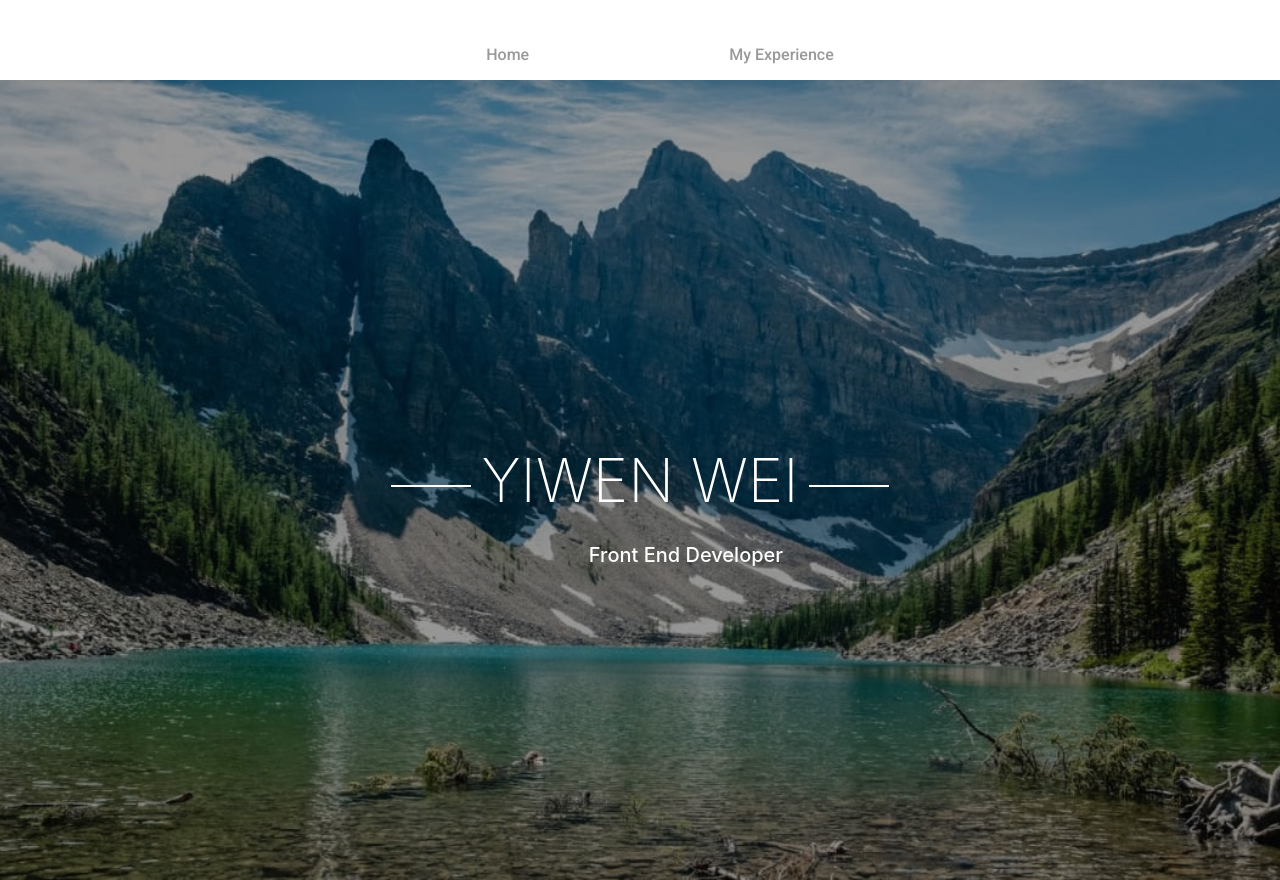
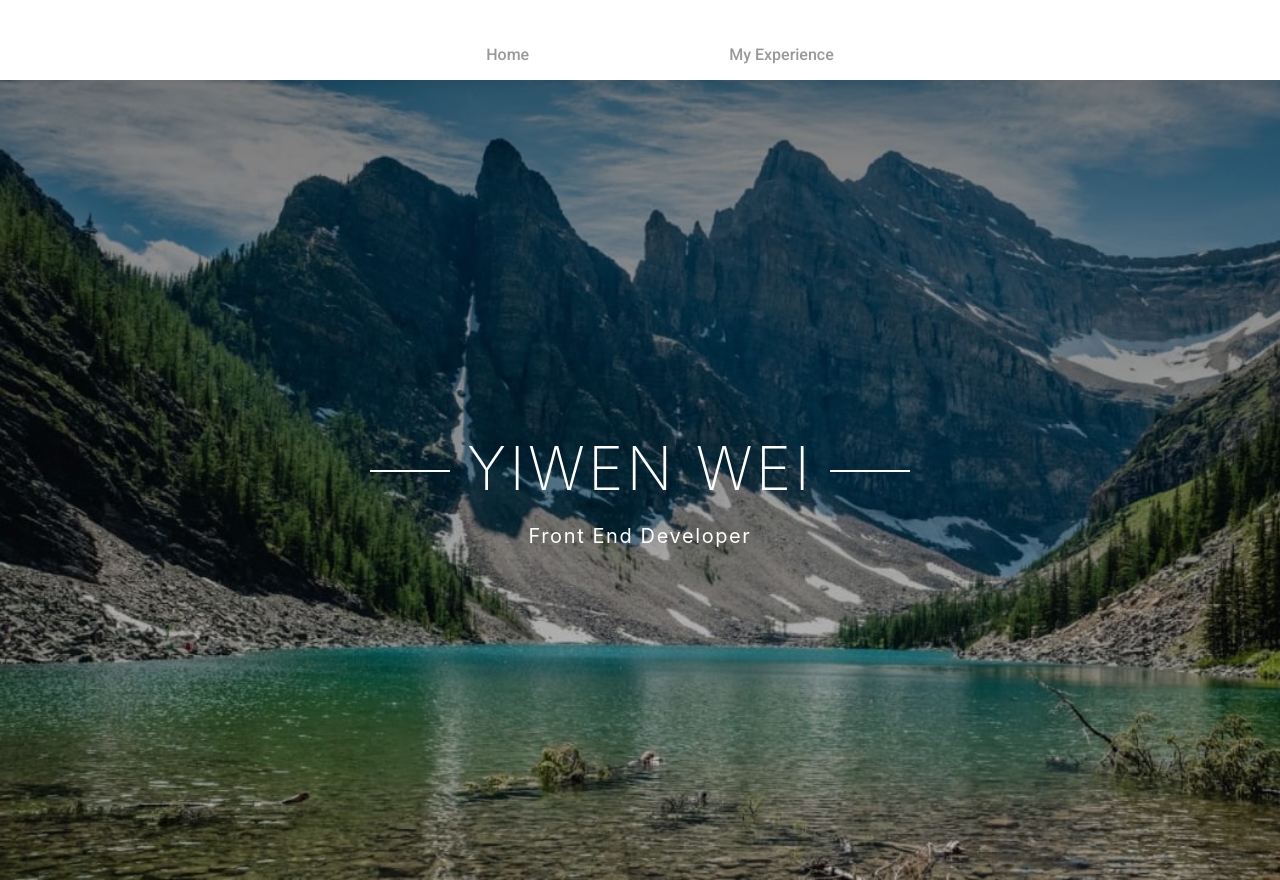
Before and after one commit to YiwenWei/YW_portfolio, a plain HTML site: page index.html in a window 1280 px wide. Shown: the top 880 px of the page. Drawn offline with Linux system fonts and the light colour scheme; a web font is replaced by a local one.

Commit message:
mountain without table but mutiple layers

```diff
--- a/index.html
+++ b/index.html
@@ -1,13 +1,16 @@
 <!doctype html>
 <html lang="en">
+
 <head>
   <meta charset="utf-8">
   <title>Yiwen Wei's Profile</title>
   <meta name="viewport" content="width=device-width, initial-scale=1.0">
   <link rel="stylesheet" href="styles.css">
-  <link href="https://fonts.googleapis.com/css?family=Muli%7CRoboto:400,300,500,700,900" rel="stylesheet"></head>
+  <link href="https://fonts.googleapis.com/css?family=Muli%7CRoboto:400,300,500,700,900" rel="stylesheet">
+</head>
+
 <body>
-
+  <header>
     <div class="main-nav">
       <ul class="nav">
         <!-- <li class="name">YIWEN WEI</li> -->
@@ -16,15 +19,18 @@
       </ul>
     </div>
 
-    <header>
-      <div class="dimming">
-        <h1 class="tag name">YIWEN WEI</h1>
+    <div class="mountain">
+      <div class="content">
+        <div class="dash">
         </div>
-      <div id="fed">
+        <h1 class="name">YIWEN WEI</h1>
+        <div class="dash">
+        </div>
+        <h2 class="fed">
           <p>Front End Developer</p>
+        </h2>
       </div>
-
-      <!-- <p class="tag location">My home is Beijing, China.</p> -->
+    </div>
   </header>
 
   <div class="intro">
@@ -64,4 +70,5 @@
     <p class="copyright">Copyright 2018, Yiwen Wei</p>
   </footer>
 </body>
+
 </html>
--- a/styles.css
+++ b/styles.css
@@ -1,4 +1,5 @@
-/* Global Layout Set-up */
+/* Global Layout Set-up ------------ */
+
 * {
   box-sizing: border-box;
 }
@@ -11,12 +12,14 @@ body {
   color: #222;
   background: white;
 }
+
 /* Link Styles */
 
 a {
   text-decoration: none;
   color: #999;
 }
+
 a:hover {
   color: #6633ff;
 }
@@ -31,9 +34,8 @@ a:hover {
   position: table;
   text-align: center;
   margin: 0 auto;
+}
 
-  /* margin-top: 50%; */
-}
 .main-nav ul {
   min-width: 300px;
   display: inline-block;
@@ -42,9 +44,9 @@ a:hover {
   list-style-type: none;
   margin: auto;
   padding-top: 10px;
+}
 
-}
-.main-nav li{
+.main-nav li {
   display: table-cell;
   text-transform: capitalize;
   padding-left: 100px;
@@ -52,47 +54,83 @@ a:hover {
   padding-top: 35px;
   font-weight: 500;
   color: red;
-  /* color: rgb(102, 119, 136); */
-  /* display: inline; */
 }
-
 
 .nav a {
   transition: all .5s;
 }
+
 .nav a:hover {
   color: grey;
 }
 
-header {
+.mountain {
   text-align: center;
-  background: url('images/background.png') no-repeat top center ;
+  background: linear-gradient(rgba(0, 0, 0, 0.50), rgba(0, 0, 0, 0.20)), url('images/background.png');
   background-size: cover;
-  overflow: hidden;
-  /* padding-top: 60px; */
-  background-color: transparent;
-  background-position: 50% 50%;
-}
-header {
-  line-height: 1.5;
-  text-align: center;
+  height: 800px;
+  /* overflow: hidden; */
+  /* background-color: transparent; */
+  /* background-position: 50% 50%; */
+  /* line-height: 1.5; */
+  /* text-align: center; */
+  display: flex;
+  justify-content: center;
+  align-items: center;
 }
 
-div.dimming {
-  display: table;
-  width: 100%;
-  background-color: rgba(0, 0, 0, 0.39);
+.content {
+  text-align: center;
+  width: 700px;
+  letter-spacing: .2rem;
 }
-.intro p{
+
+.name {
+  display: inline-block;
+  color: white;
+  font-size: 60px;
+  font-family: -apple-system, helvetica, sans-serif;
+  font-weight: 200;
+  margin-bottom: 0;
+}
+
+.dash {
+  content: "";
+  display: inline-block;
+  height: 2px;
+  /* top: 30%; */
+  margin: 40px 10px 18px 10px;
+  width: 80px;
+  background-color: white;
+}
+
+.fed {
+  text-align: center;
+  top: 90px;
+  color: white;
+  font-size: 20px;
+  font-weight: 400;
+  font-family: -apple-system, helvetica, sans-serif;
+  letter-spacing: 0.1rem;
+}
+
+.location {
+  background-color: #222;
+  color: yellow;
+}
+
+.intro p {
   text-align: center;
   margin: auto;
-  width: 400px;
+  width: 500px;
   font-size: 26px;
   font-family: -apple-system, helvetica, sans-serif;
-  font-weight: 700;
-  color:rgb(85,85,85);
+  font-weight: 600;
+  color: rgb(85, 85, 85);
   line-height: 34.8px;
+  letter-spacing: 0.1rem;
 }
+
 .intro .profile-image {
   object-fit: cover;
   margin-top: 50px;
@@ -103,50 +141,10 @@ div.dimming {
   transition: all .5s;
   margin: 100px;
 }
+
 .intro .profile-image:hover {
   transform: scale(1.2);
 }
-h1.tag {
-  /* background-color: #efefef; */
-  color: white;
-  padding: 10px;
-  border-radius: 5px;
-  display: table;
-  margin: 10px auto;
-  font-size: 60px;
-  font-family: -apple-system, helvetica, sans-serif;
-  font-weight: 200;
-  vertical-align: middle;
-  display: table-cell;
-  /* float: left; */
-}
-h1.tag::before, h1.tag::after {
-  content: "";
-  display: inline-block;
-  vertical-align: middle;
-  height: 2px;
-  margin: 0 10px;
-  width: 80px;
-  background-color: white;
-}
-
-#fed{
-  top: 90px;
-  color: white;
-  font-size: 20px;
-  font-weight: 500;
-  font-family: -apple-system, helvetica, sans-serif;
-  position: absolute;
-  text-align: center;
-  top: 520px;
-  margin-left: 46%;
-}
-
-.location {
-  background-color: #222;
-  color: yellow;
-}
-
 
 .card {
   margin: 30px;
@@ -158,15 +156,17 @@ h1.tag::before, h1.tag::after {
   border-radius: 6px;
   transition: all .5s;
 }
-.card h2{
+
+.card h2 {
   text-align: center;
   font-family: -apple-system, helvetica, sans-serif;
 }
+
 .card:hover {
   border-color: #ff99ff;
 }
 
-ul.skills {
+ul .skills {
   padding: 0;
   text-align: center;
 }
@@ -174,14 +174,14 @@ ul.skills {
 .skills li {
   border-radius: 6px;
   display: inline-block;
-  background: #ff9904;
-  color: white;
+  /* background: #ff9904; */
+  color: rgb(94, 149, 22);
   padding: 5px 10px;
   margin: 2px;
 }
 
 .skills li:nth-child(odd) {
-  background: #0399ff;
+  /* background: #0399ff; */
 }
 
 footer {
@@ -218,27 +218,33 @@ a.social {
   opacity: .4;
   transition: all .5s;
 }
+
 a.twitter {
   background-image: url(images/twitter.svg);
 }
+
 a.linkedin {
   background-image: url(images/linkedin.svg);
 }
+
 a.github {
   background-image: url(images/github.svg);
 }
+
 a.social:hover {
   opacity: 1;
 }
+
 .clearfix {
   clear: both;
 }
 
 /* Styles for larger screens */
-@media screen and (min-width: 720px) {
 
+@media (min-width: 720px) {
   .flex {
-      display: -ms-flexbox;      /* TWEENER - IE 10 */
+    display: -ms-flexbox;
+    /* TWEENER - IE 10 */
     display: flex;
     max-width: 1200px;
     -ms-flex-pack: distribute;
@@ -247,29 +253,22 @@ a.social:hover {
     margin-top: 30px;
     margin-bottom: 100px;
   }
-
-  header, .dimming {
+  header {
     min-height: 800px;
   }
-
   /* .nav {
     max-width: 1200px;
     padding: 0 30px;
   } */
-
-
   main {
     padding-top: 20px;
   }
-
   main p {
     line-height: 1.6em;
   }
-
   footer {
     font-size: 1.3em;
     /* max-width: 1200px; */
     margin: 40px auto;
   }
-
 }
```
Lines whose indentation alone changed are shown as unchanged.
